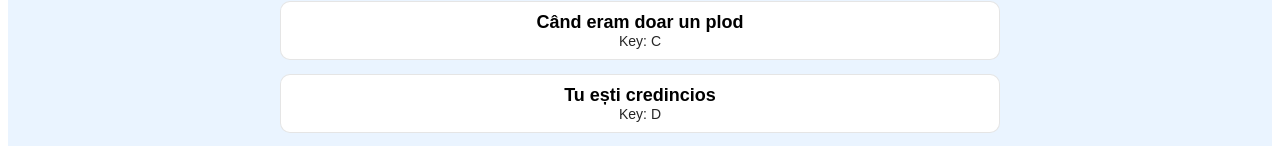
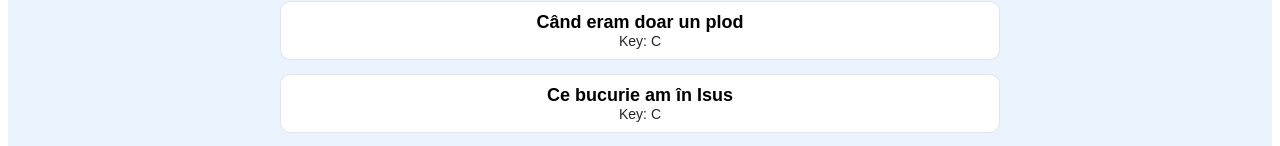
Before and after one commit to suiramchi-blip/moldova-song-book1, a React (Vite) app: page / in a window 1280 px wide. Shown: the part 330-476 px from the top of the page. Built offline with nearby package versions, Linux system fonts and the light colour scheme.

Commit message:
Update App.tsx

```diff
--- a/src/App.tsx
+++ b/src/App.tsx
@@ -247,75 +247,62 @@ Nu pot ascunde nimic. : /
   },
   {
     id: 5,
-    title: "Tu ești credincios",
-    key: "D",
-    youtube: "https://www.youtube.com/watch?v=NlPpPw_o1KA",
-    lyrics: `1.
-Tu ești credincios, tot ce faci e desăvârșit
-Ce începi duci la bun sfârșit, o, Tată, Tu ești credincios!
-Tu ești credincios, m-ai convins cu iubirea Ta
-Tu ești Doamne minunea mea, o, Tată, Tu ești credincios!
-
-R.
-Îmi ridic mâinile spre Tine, în Tine-i nădejdea mea
-Tu lucrezi Tată pentru mine, Tu nu mă vei abandona
-Îmi ridic ochii către Tine, recunosc bunătatea Ta
-Eu sunt lucraarea Ta!
-
-2.
-Tu ești credincios, m-ai ales după planul Tău
-Îmi vorbești azi prin Duhul Tău, o, Tată, Tu ești credincios!
-Tu ești credincios, Tu ești Tatăl luminilor
-Vreau s-arăt asta tuturor, o, Tată, Tu ești credincios!
-
-B.
-Eu sunt lucraarea Lui, lucraarea Tatălui!
-
-R Final.
-/: Tot ce ai început în mine, Tu vei duce la bun sfârșit
-Tot ce ai început în mine, Tu vei duce la bun sfârșit!
-Frică eu nu mai am în mine, dragostea Ta m-a izbăvit
-Eu sunt lucraarea ta, Tu bucuria mea! : /`,
+    title: "Ce bucurie am în Isus",
+    key: "C",
+    youtube: "",
+    lyrics: `
+1.
+Ce bucurie am în Isus!
+O viață nouă El mi-a adus.
+Pentru vecie m-a mântuit
+Și moștenire mi-a dăruit.
+
+R:
+În veci cânta-voi că-s fericit:
+Isus pe cruce m-a mântuit!
+În veci aceasta eu voi cânta:
+„Te-ador, Isuse, ești viața mea!”
+
+2. Cu bucurie inima mea
+Una cu Domnul să fie-ar vrea.
+El pace sfântă îmi dă din plin,
+Înviorat sunt prin har divin.
+
+3. Ce fericit sunt și liniștit,
+Când e cu mine sunt ocrotit.
+Eu știu prea bine și spun mereu:
+„Domnul e viața și e al meu!”
+`,
     chords: `
- 1.
-               D            G             D
-Tu ești credincios, tot ce faci e desăvârșit
-    G                   A          G                  D G
-Ce începi duci la bun sfârșit, o, Tată, Tu ești credincios!
-               D             G              D
-Tu ești credincios, m-ai convins cu iubirea Ta
-        G               A       G                   D G
-Tu ești Doamne minunea mea, o, Tată, Tu ești credincios!
-
-R.
-       G               A         D       A/C#      Bm
-Îmi ridic mâinile spre Tine, în Tine-i nădejdea mea
-       G                A          D         Em   D/F#
-Tu lucrezi Tată pentru mine, Tu nu mă vei abandona
-       G               A        D       A/C#  Bm  G
-Îmi ridic ochii către Tine, recunosc bunătatea Ta
-A                D
-Eu sunt lucraarea Ta!
-
-2.
-Tu ești credincios, m-ai ales după planul Tău
-Îmi vorbești azi prin Duhul Tău, o, Tată, Tu ești credincios!
-Tu ești credincios, Tu ești Tatăl luminilor
-Vreau s-arăt asta tuturor, o, Tată, Tu ești credincios!
-
-B.
-D                 G                 D
-Eu sunt lucraarea Lui, lucraarea Tatălui!
-
-R Final.
-    G             A                  D      A/C#     Bm
-/: Tot ce ai început în mine, Tu vei duce la bun sfârșit
-G              A                   D      A/C#    Bm
-Tot ce ai început în mine, Tu vei duce la bun sfârșit!
-G               A                 D         A/C#   Bm
-Frică eu nu mai am în mine, dragostea Ta m-a izbăvit
-                 G   A           A
-Eu sunt lucraarea ta, Tu bucuria mea! : /
+1.
+        C   F      C
+Ce bucurie am în Isus!
+         a   D        Gsus G
+O viață nouă El mi-a adus.
+          C   F       C
+Pentru vecie m-a mântuit
+ a       d     G      C
+Și moștenire mi-a dăruit.
+
+R:
+           C        F      C
+În veci cânta-voi că-s fericit:
+          a    D       Gsus G
+Isus pe cruce m-a mântuit!
+          C     F          C
+În veci aceasta eu voi cânta:
+   a        d     G          C
+„Te-ador, Isuse, ești viața mea!”
+
+2. Cu bucurie inima mea
+Una cu Domnul să fie-ar vrea.
+El pace sfântă îmi dă din plin,
+Înviorat sunt prin har divin.
+
+3. Ce fericit sunt și liniștit,
+Când e cu mine sunt ocrotit.
+Eu știu prea bine și spun mereu:
+„Domnul e viața și e al meu!”
 `,
   },
   {
```
